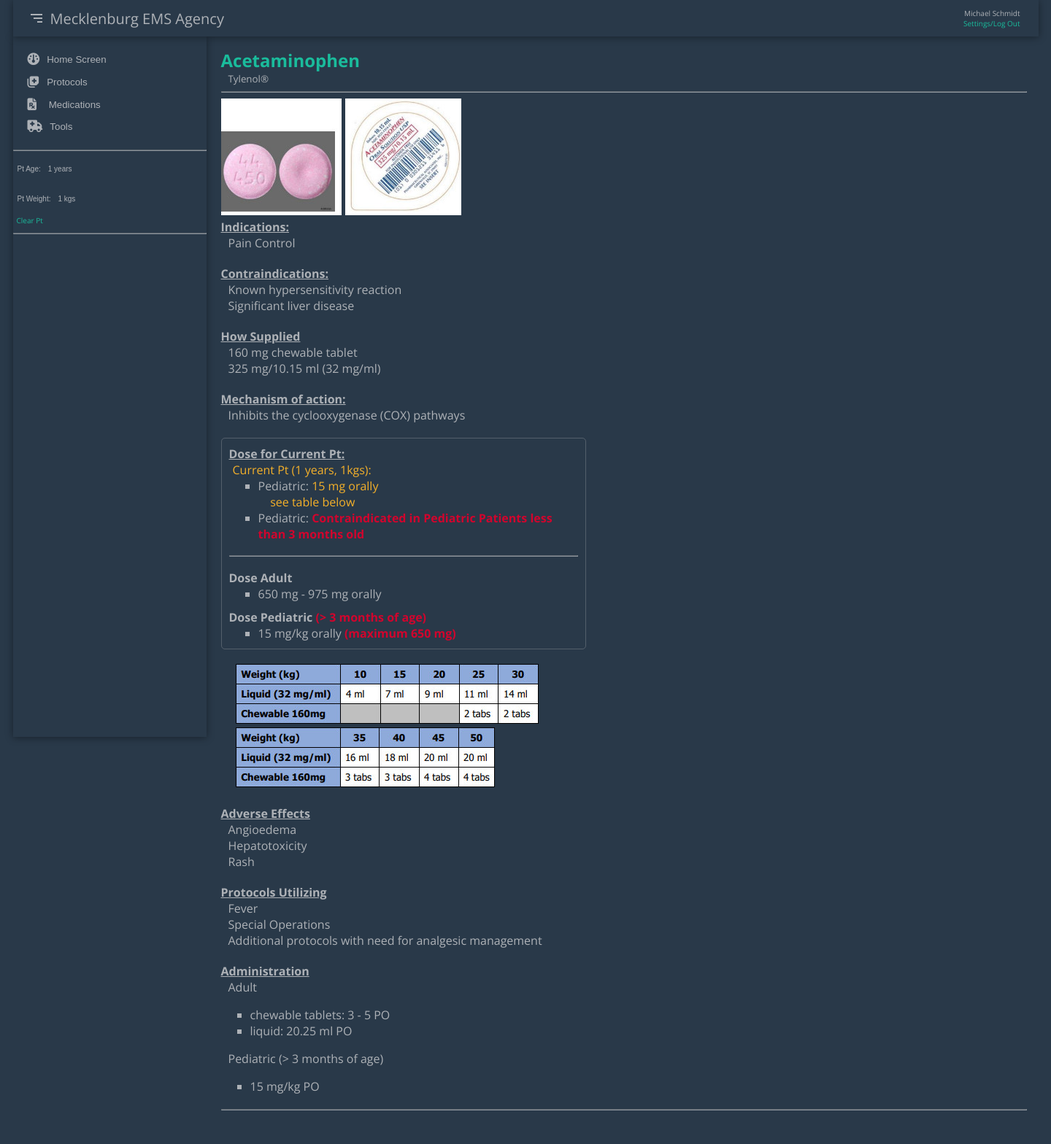
After one commit to CynicalSaint48/MyMedicAppsProtocols, a Flask app: page /medications/acetaminophen in a window 1440 px wide. The commit adds this page. Shown: the whole page at 73% size. Run offline with Flask 3, Linux system fonts and the light colour scheme; a user stored in the database is signed in; some libraries are stand-ins or nearby versions; some web fonts are replaced.

Commit message:
Implement Acetaminophen and Code Cleanup

```diff
--- a/master/medications/routes.py
+++ b/master/medications/routes.py
@@ -3,6 +3,28 @@ from flask import session
 
 medications = Blueprint('medications', __name__)
 
+@medications.route("/medications/acetaminophen")
+def acetaminophen():
+    if not session['ptYears']:
+        ptYears = 0
+        ptKgs = 0.0
+    else:
+        ptYears = session['ptYears']
+        ptKgs = session['ptKgs']
+    ptAdult = False
+    ptMax43 = False
+    if ptYears >= 18:
+        ptAdult = True
+        ptMax43 = False
+    else:
+
+        if ptKgs >= 43:
+            ptAdult = False
+            ptMax43 = True
+        else:
+            ptMax43 = False
+
+    return render_template('/medications/acetaminophen.html', ptAdult=ptAdult, ptMax43=ptMax43, ptYears=ptYears, ptKgs=ptKgs)
 
 @medications.route("/medications/calcium")
 def calcium():
--- a/master/static/styles.css
+++ b/master/static/styles.css
@@ -824,11 +824,25 @@ hr {
    margin-bottom: 20px;
 }
 
+.med-imgs-group {
+   display: flex;
+   flex-wrap: nowrap;
+   gap: 5px;
+}
+
+.med-helpers-group {
+   margin: 20px;
+}
+
 
 @media (max-width: 950px){
    .med-image {
       flex: 0 1;
       min-width: 600px
+   }
+
+   .dual {
+      min-width: auto;
    }
    .large-screen {
       display: none;
--- a/master/templates/base.html
+++ b/master/templates/base.html
@@ -165,7 +165,7 @@
                             <button class="top-list-button" data-meds-btn><a href="#"><i class="fa-solid fa-file-prescription fa-lg"></i><div class="hidden-sidebar">&ensp;Medications</div></a></button>
                             <ul meds-list style="display:none">
                                 <li>
-                                    <button class="bottom-list-button"><a href="#"><div class="hidden-sidebar">Acetaminophen (Tylenol)</div></a>
+                                    <button class="bottom-list-button"><a href="{{ url_for('medications.acetaminophen')}}"><div class="hidden-sidebar">Acetaminophen (Tylenol)</div></a>
                                 </li>
                                 <li>
                                     <button class="bottom-list-button"><a href="#"><div class="hidden-sidebar">Adenosine (Adenocard)</div></a>
--- /dev/null
+++ b/master/templates/medications/acetaminophen.html
@@ -0,0 +1,107 @@
+{% extends "base.html" %}
+{% block content %}
+
+<div class="container1 content1">
+
+        <article class="media content-section">
+            <div class="container-squared">
+                <div class="container2">
+                    <h2><div class="article-title">Acetaminophen</div></h2>
+                    <small class="text-muted">Tylenol®</small>
+                    <hr>
+                </div>
+                <div class="med-imgs-group">
+                    <div class="med-image dual"><img src="{{ url_for('static', filename='images/medications/acetaminophen1.jpg') }}"></div>
+                    <div class="med-image dual"><img src="{{ url_for('static', filename='images/medications/acetaminophen2.jpg') }}"></div>
+                </div>
+                <div class="med-info-group">
+                    <div class="med-info-title">Indications:</div>
+                    <div class="med-info-sub-item">Pain Control</div>
+                </div>
+                <div class="med-info-group">
+                    <div class="med-info-title">Contraindications:</div>
+                    <div class="med-info-sub-item">Known hypersensitivity reaction</div>
+                    <div class="med-info-sub-item">Significant liver disease</div>
+                </div>
+                <div class="med-info-group">
+                    <div class="med-info-title">How Supplied</div>
+                    <div class="med-info-sub-item">160 mg chewable tablet</div>
+                    <div class="med-info-sub-item">325 mg/10.15 ml (32 mg/ml)</div>
+                </div>
+                <div class="med-info-group">
+                    <div class="med-info-title">Mechanism of action:</div>
+                    <div class="med-info-sub-item">Inhibits the cyclooxygenase (COX) pathways</div>
+                </div>
+                <div class="medication-dose-group">
+                    <div>
+                    <div class="med-info-title">Dose for Current Pt:</div>
+                        {% if ptYears %}
+                                {% if ptAdult %}
+                                        <div class="currentPatient">Current Pt ({{ ptYears }} years, {{ ptKgs }}kgs):</div>
+                                            <ul>
+                                                <li>Adult: <b style="color:#f4b02a;font-weight:500">650 mg - 975 mg orally</b></li>
+                                                <thing>&nbsp &nbsp <b style="color:#f4b02a;font-weight:500">4 - 6 tablets, or 2 - 3 containers Oral Solution</b></thing>
+                                            </ul>
+                                {% else %}
+                                        <div class="currentPatient">Current Pt ({{ ptYears }} years, {{ ptKgs }}kgs):</div>
+                                            {% if ptMax43 %}
+                                                    <ul>
+                                                        <li>Adult: <b style="color:#f4b02a;font-weight:500">650 mg - 975 mg orally</b></li>
+                                                        <thing>&nbsp &nbsp <b style="color:#f4b02a;font-weight:500">4 - 6 tablets, or 2 - 3 containers Oral Solution</b></thing>
+                                                    </ul>
+                                            {% else %}
+                                                    <ul>
+                                                        <li>Pediatric: <b style="color:#f4b02a;font-weight:500">{{ ptKgs * 15 }} mg orally</b></li>
+                                                        <thing>&nbsp &nbsp <b style="color:#f4b02a;font-weight:500">see table below</b></thing>
+                                                    </ul>
+                                            {% endif %}
+                                            <ul><li>Pediatric: <b style="color:#D2042D;font-weight:600">Contraindicated in Pediatric Patients less than 3 months old</b></li></ul>
+                                {% endif %}
+                            {% else %}
+                            {% endif %}
+                    </div>
+                    <hr>
+                    <div class="dose-item">
+                        <b>Dose Adult</b>
+                        <ul><li>650 mg - 975 mg orally</li></ul>
+                    </div>
+                    <div class="dose-item">
+                        <b>Dose Pediatric <thing style="color:#D2042D;font-weight:600">(> 3 months of age)</thing></b>
+                            <ul>
+                                <li>15 mg/kg orally <b style="color:#D2042D;font-weight:600">(maximum 650 mg)</b></li>
+                            </ul>
+                    </div>
+                </div>
+                <div class="med-helpers-group">
+                    <div class="med-image"><img src="{{ url_for('static', filename='images/medications/acetaminophen_helper1.jpg') }}"></div>
+                    <div class="med-image"><img src="{{ url_for('static', filename='images/medications/acetaminophen_helper2.jpg') }}"></div>
+                </div>
+                <div class="med-info-group">
+                    <div class="med-info-title">Adverse Effects</div>
+                    <div class="med-info-sub-item">Angioedema</div>
+                    <div class="med-info-sub-item">Hepatotoxicity</div>
+                    <div class="med-info-sub-item">Rash</div>
+                </div>
+                <div class="med-info-group">
+                    <div class="med-info-title">Protocols Utilizing</div>
+                    <div class="med-info-sub-item">Fever</div>
+                    <div class="med-info-sub-item">Special Operations</div>
+                    <div class="med-info-sub-item">Additional protocols with need for analgesic management</div>
+                </div>
+                <div class="med-info-group">
+                    <div class="med-info-title">Administration</div>
+                    <div class="med-info-sub-item">Adult</div>
+                        <ul>
+                            <li>chewable tablets: 3 - 5 PO</li>
+                            <li>liquid: 20.25 ml PO</li>
+                        </ul>
+                    <div class="med-info-sub-item">Pediatric (> 3 months of age)</div>
+                    <ul>
+                        <li>15 mg/kg PO</li>
+                    </ul>
+                </div>
+            <hr>
+        </article>
+
+</div>
+{% endblock %}
```
Also changed, not shown: master/templates/protocols/AbdPain.html (+6 -6 lines), master/templates/protocols/AllergicReaction.html (+32 -32 lines), master/templates/protocols/AnimalBites.html (+10 -10 lines), master/templates/protocols/Bites_Envenomations.html (+23 -23 lines), master/templates/protocols/snippets.html (+8 -8 lines), master/static/images/medications/acetaminophen1.jpg (added), master/static/images/medications/acetaminophen2.jpg (added), master/static/images/medications/acetaminophen_helper1.jpg (added), master/static/images/medications/acetaminophen_helper2.jpg (added).
